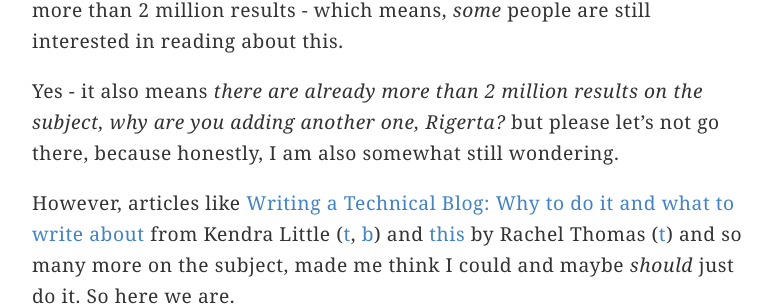
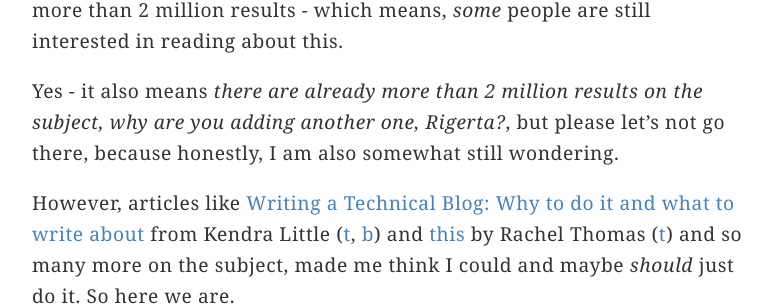
Before and after one commit to rigerta/rigerta.github.io, a Jekyll site: the page built from _posts/2020-04-19-eda-with-tsql.md, in a window 1280 px wide and 900 px high, scrolled down 1944 px. Shown: the part 152-458 px from the top of the window, without its empty margins (248-1022 px from the left). Built offline with Jekyll 4.4.1, drawn with Linux system fonts in a browser that asks for light colours.

Commit message:
Fixed tiny thing - yes, on productiongit add .!

```diff
--- a/_posts/2020-04-19-eda-with-tsql.md
+++ b/_posts/2020-04-19-eda-with-tsql.md
@@ -49,7 +49,7 @@ The learning-new-things steps will come a tiny bit later. One has to start somew
 Also, I have noticed there are people interested in doing this kind of analysis in T-SQL.
 How do I know this? Glad you asked. Going back to Google, searching for ["exploratory data analysis with t-sql"](https://www.google.com/search?client=firefox-b-d&ei=yaecXtK3Eueo1fAP9aWakAo&q=exploratory+data+analysis+with+t-sql&oq=exploratory+data+analysis+with+t-sql&gs_lcp=CgZwc3ktYWIQAzoECAAQRzoECCEQClCdpAtYtKwLYLytC2gAcAp4AIABWogBmAOSAQE1mAEAoAEBqgEHZ3dzLXdpeg&sclient=psy-ab&ved=0ahUKEwiSwN35nfXoAhVnVBUIHfWSBqIQ4dUDCAs&uact=5) there are more than 2 million results - which means, _some_ people are still interested in reading about this.
 
-Yes - it also means _there are already more than 2 million results on the subject, why are you adding another one, Rigerta?_ but please let's not go there, because honestly, I am also somewhat still wondering.
+Yes - it also means _there are already more than 2 million results on the subject, why are you adding another one, Rigerta?_, but please let's not go there, because honestly, I am also somewhat still wondering.
 
 However, articles like [Writing a Technical Blog: Why to do it and what to write about](https://littlekendra.com/2011/01/13/onblogging/) from Kendra Little ([t](https://twitter.com/Kendra_Little), [b](https://littlekendra.com/)) and [this](https://medium.com/@racheltho/why-you-yes-you-should-blog-7d2544ac1045) by Rachel Thomas ([t](https://twitter.com/math_rachel)) and so many more on the subject, made me think I could and maybe _should_ just do it. So here we are.
 
```
